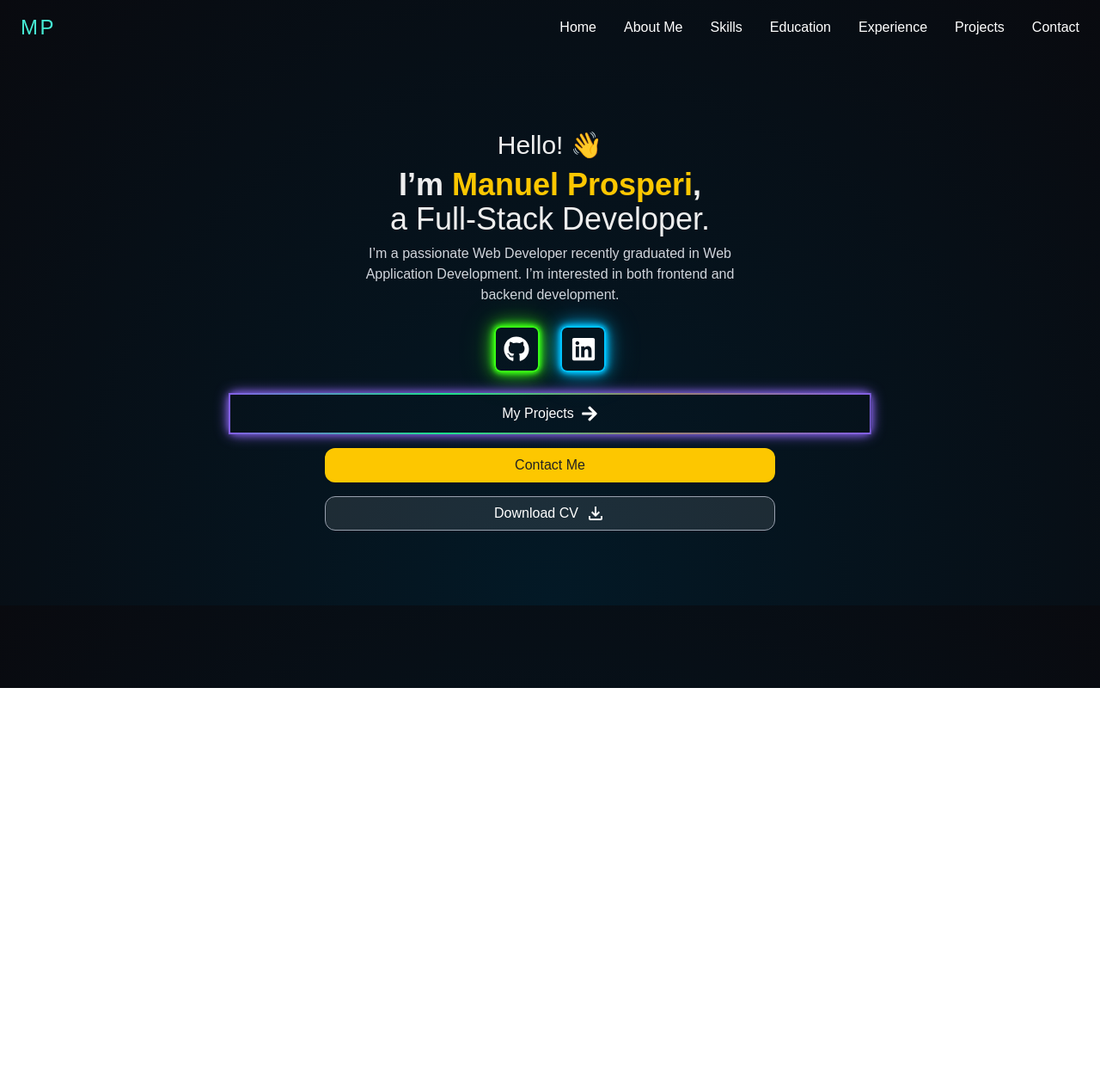
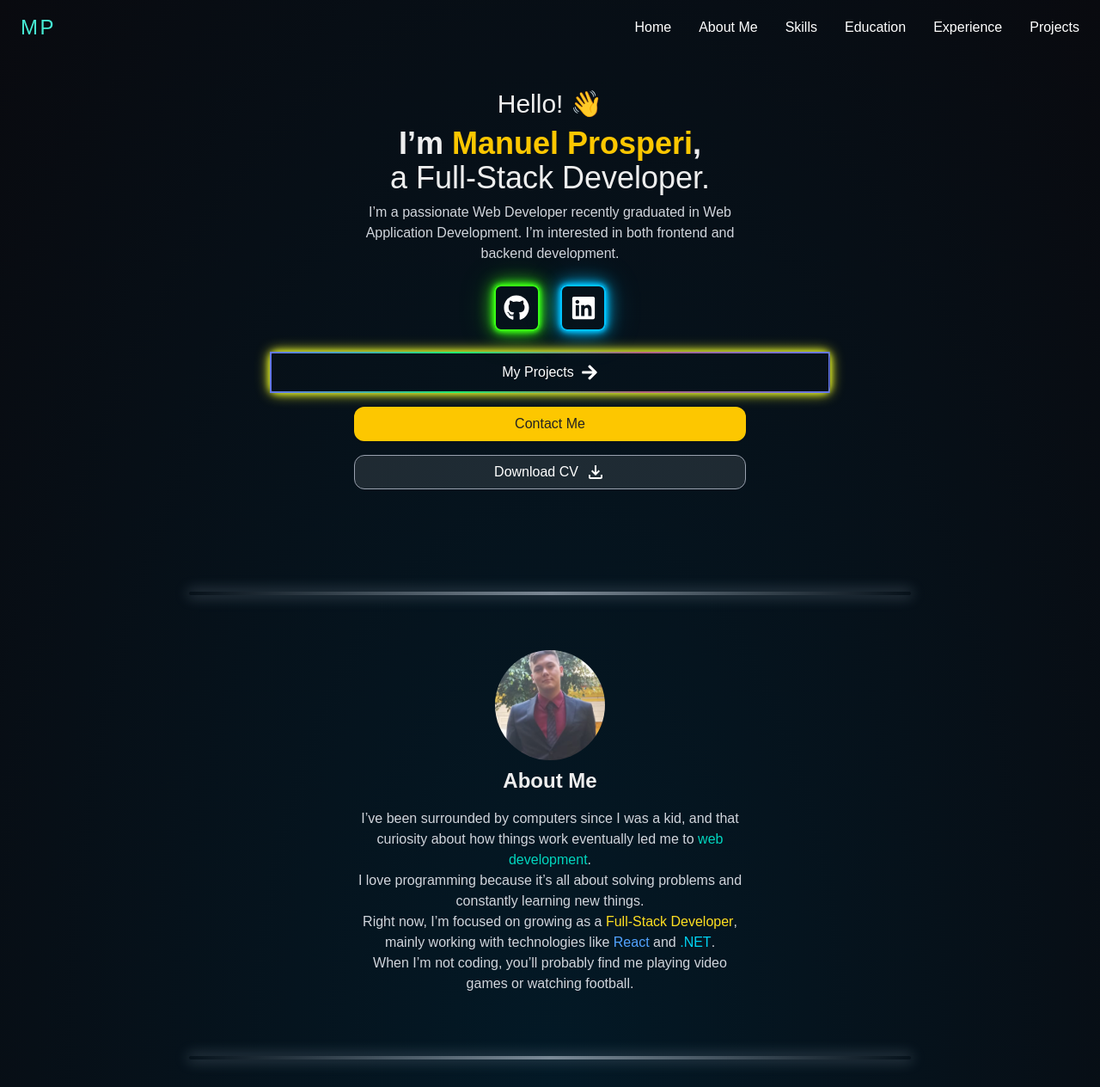
Before and after one commit to prospi-dev/portfolio, a React (Vite) app in the folder portfolio/: page / in a window 1280 px wide. Shown: the whole page at 86% size. Before the commit the page ends 800 px from the top, so only its background shows below. Built offline with nearby package versions, Linux system fonts and the light colour scheme.

Commit message:
about me section done

```diff
--- /dev/null
+++ b/portfolio/src/components/aboutme.jsx
@@ -0,0 +1,36 @@
+import React from 'react'
+import { motion } from "framer-motion";
+import profileImg from '../assets/images/manuel-prosperi.png'
+
+const AboutMe = () => (
+  <motion.section
+    id="about"
+    className="flex flex-col items-center justify-center px-4 py-8 text-center"
+    initial={{ opacity: 0, y: 40 }}
+    whileInView={{ opacity: 1, y: 0 }}
+    exit={{ opacity: 0, y: 40 }}
+    transition={{ duration: 0.7, ease: "easeOut" }}
+    viewport={{ once: false, amount: 0.3 }}
+  >
+    <div className="w-32 h-32 rounded-full overflow-hidden">
+      <img
+        src={profileImg}
+        alt="Profile"
+        className="w-full h-full object-cover"
+      />
+    </div>
+    <h2 className="text-2xl font-semibold mb-4 pt-2">About Me</h2>
+    <p className="max-w-md text-gray-300 mb-2">
+      I’ve been surrounded by computers since I was a kid, and that curiosity about how things work eventually led me to{" "}
+      <span className="text-teal-400">web development</span>.<br />
+      I love programming because it’s all about solving problems and constantly learning new things.<br />
+      Right now, I’m focused on growing as a{" "}
+      <span className="text-yellow-300 font-medium">Full-Stack Developer</span>, mainly working with technologies like{" "}
+      <span className="text-blue-400 font-medium">React</span> and{" "}
+      <span className="text-cyan-400 font-medium">.NET</span>.<br />
+      When I’m not coding, you’ll probably find me playing video games or watching football.
+    </p>
+  </motion.section>
+);
+
+export default AboutMe;
--- /dev/null
+++ b/portfolio/src/components/divider.jsx
@@ -0,0 +1,7 @@
+const Divider = () => (
+  <div className="w-full flex justify-center my-8">
+    <div className="w-3/4 h-1 rounded-full bg-gradient-to-r from-transparent via-slate-300/60 to-transparent shadow-[0_0_16px_2px_rgba(180,200,220,0.3)]" />
+  </div>
+);
+
+export default Divider;
--- a/portfolio/src/components/header.jsx
+++ b/portfolio/src/components/header.jsx
@@ -1,4 +1,4 @@
-import React, { useState } from "react";
+import React, { useState, useEffect } from "react";
 import "../index.css";
 const navLinks = [
   { href: "#home", label: "Home" },
@@ -7,14 +7,25 @@ const navLinks = [
   { href: "#education", label: "Education" },
   { href: "#experience", label: "Experience" },
   { href: "#projects", label: "Projects" },
-  { href: "#contact", label: "Contact" },
 ];
 
 const Header = () => {
   const [menuOpen, setMenuOpen] = useState(false);
+  const [scrolled, setScrolled] = useState(false);
+
+  useEffect(() => {
+    const onScroll = () => {
+      setScrolled(window.scrollY > 10);
+    };
+    window.addEventListener("scroll", onScroll);
+    return () => window.removeEventListener("scroll", onScroll);
+  }, []);
 
   return (
-    <header className="flex items-center justify-between px-6 py-4 relative z-20">
+    <header
+      className={`fixed top-0 left-0 w-full z-50 flex items-center justify-between px-6 py-4 transition-colors duration-300 ${scrolled ? "bg-[#0d1b24]/95 shadow-lg" : ""
+        }`}
+    >
       {/* Logo */}
       <div className="text-teal-300 text-2xl font-light tracking-widest z-30">MP</div>
 
@@ -33,8 +44,8 @@ const Header = () => {
 
       <div
         className={`fixed inset-0 bg-[#1a232a]/85 flex flex-col items-center justify-center z-40 transition-all duration-300 ${menuOpen
-            ? "opacity-100 translate-y-0 pointer-events-auto"
-            : "opacity-0 -translate-y-8 pointer-events-none"
+          ? "opacity-100 translate-y-0 pointer-events-auto"
+          : "opacity-0 -translate-y-8 pointer-events-none"
           }`}
         style={{ backdropFilter: "blur(2px)" }}
       >
@@ -58,7 +69,7 @@ const Header = () => {
             <a
               key={link.href}
               href={link.href}
-              className="text-white text-xl py-2 px-6 rounded-lg transition-all duration-200 hover:text-yellow-400 hover:bg-[#22303c] hover:scale-110"
+              className="neon-hover2 text-white text-xl py-2 px-6 rounded-lg transition-all duration-200 hover:text-yellow-400 hover:bg-[#22303c] hover:scale-110"
               style={{ display: "inline-block" }}
               onClick={() => setMenuOpen(false)}
             >
--- a/portfolio/src/index.css
+++ b/portfolio/src/index.css
@@ -104,8 +104,8 @@ scale: 1.2;
   outline: none;
   border-image: linear-gradient(90deg, #00c3ff, #39ff14, #ff00c8, #00c3ff) 1;
   box-shadow:
-    0 0 8px #00c3ff,
-    0 0 16px #00c3ff;
+    0 0 8px #f1ff28,
+    0 0 16px #f1ff28;
   animation: neon-border 3s linear infinite;
   transition: color 0.3s, border-image 0.3s, box-shadow 0.3s;
 }
@@ -140,3 +140,32 @@ scale: 1.2;
 .neon-btn3:hover{
   color: #00FFC3;
 }
+
+@keyframes neon-border {
+  0% {
+    border-image: linear-gradient(90deg, #00c3ff, #39ff14, #ff00c8, #00c3ff) 1;
+  }
+  33% {
+    border-image: linear-gradient(90deg, #39ff14, #ff00c8, #00c3ff, #39ff14) 1;
+  }
+  66% {
+    border-image: linear-gradient(90deg, #ff00c8, #00c3ff, #39ff14, #ff00c8) 1;
+  }
+  100% {
+    border-image: linear-gradient(90deg, #00c3ff, #39ff14, #ff00c8, #00c3ff) 1;
+  }
+}
+
+.neon-hover:hover {
+  border: 1px solid;
+  border-radius: 0.5rem;
+  border-image: linear-gradient(90deg, #00c3ff, #39ff14, #ff00c8, #00c3ff) 1;
+  animation: neon-border 3s linear infinite;
+  outline: none;
+}
+
+@media screen and (min-width: 1024px) {
+body{
+  padding: 1em 5em 0em 5em;
+}
+}
--- a/portfolio/src/main.jsx
+++ b/portfolio/src/main.jsx
@@ -3,12 +3,17 @@ import { createRoot } from 'react-dom/client'
 import './index.css'
 import Header from './components/header.jsx'
 import Home from './components/home.jsx'
+import Aboutme from './components/aboutme.jsx'
+import Divider from './components/divider.jsx'
 const App = () => {
 
   return (
     <>
       <Header />
       <Home />
+      <Divider />
+      <Aboutme />
+      <Divider />
     </>
   )
 };
```
Also changed, not shown: portfolio/src/assets/images/manuel-prosperi.png (added).
